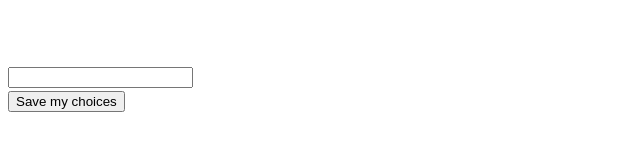
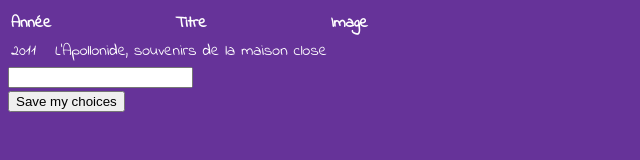
Before and after one commit to nberard/cesar-movie-tracking, a plain HTML site: page index.html in a window 1280 px wide. Shown: the whole page, without its empty margins (0-640 px from the left). Drawn offline with nearby package versions, Linux system fonts and the light colour scheme.

Commit message:
load more

```diff
--- a/assets/styles.css
+++ b/assets/styles.css
@@ -6,4 +6,5 @@
 body {
     font-family: 'Indie Flower', serif;
     color: white;
+    background-color: rebeccapurple;
 }
--- a/index.html
+++ b/index.html
@@ -55,9 +55,13 @@
                 window.clearMindKaiserTrackingData = json;
                 console.log(document.getElementById("movie-data"));
                 table = document.getElementById("movie-data");
-                row = table.insertRow(0);
+                row = table.insertRow(1);
                 cell1 = row.insertCell(0);
-                cell1.innerHTML = json[0].title;
+                cell1.innerHTML = json[0].createdYear;
+                cell2 = row.insertCell(1);
+                cell2.innerHTML = json[0].title;
+                cell3 = row.insertCell(2);
+                cell3.innerHTML = '<img scr="' + json[0].picture_url + '"/>';
                 json.forEach(function (el) {
                    console.log(el);
                 });
```
